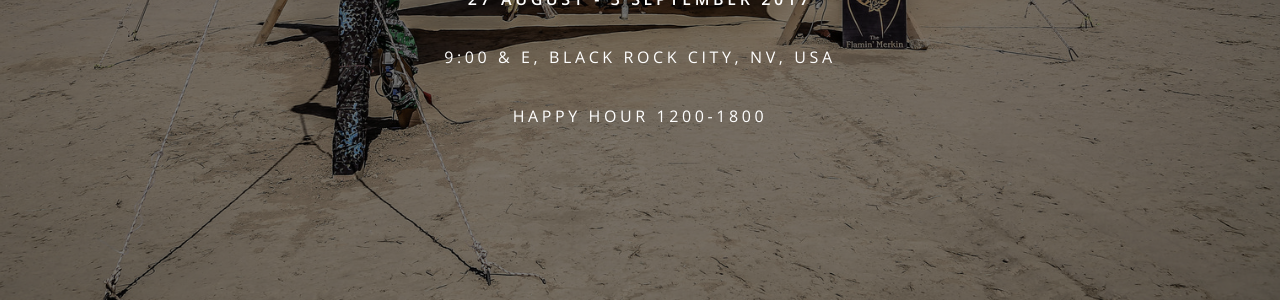
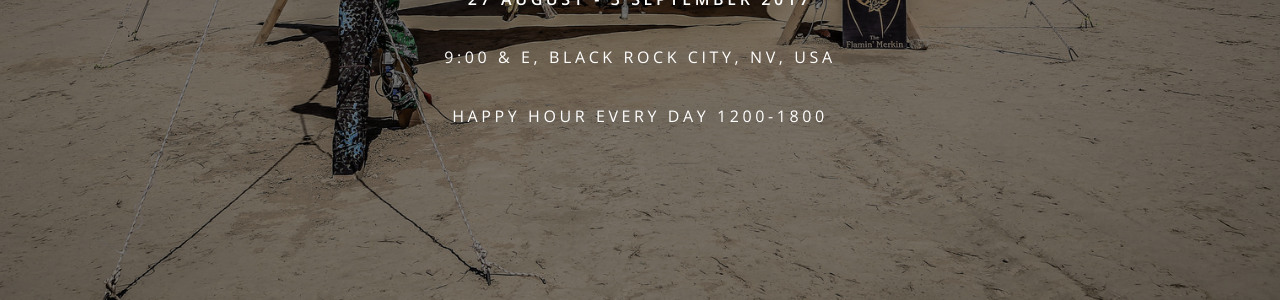
Before and after one commit to The-Flamin-Merkin/the-flamin-merkin.github.io, a Jekyll site: the page built from index.html, in a window 1280 px wide and 900 px high, scrolled down 269 px. Shown: the part 201-501 px from the top of the window. Built offline with Jekyll 4.4.1, drawn with Linux system fonts in a browser that asks for light colours.

Commit message:
ffs clinton I'm not paid to do this shit

```diff
--- a/_config.yml
+++ b/_config.yml
@@ -11,7 +11,7 @@ description: |
   9:00 & E,
   Black Rock City, NV, USA
 
-  Happy Hour 1200-1800
+  Happy Hour Every Day 1200-1800
 
 owner: "The Flamin' Merkin" # or company name
 first_published: 2017 # if migrating another site, the year of your first publish
```
